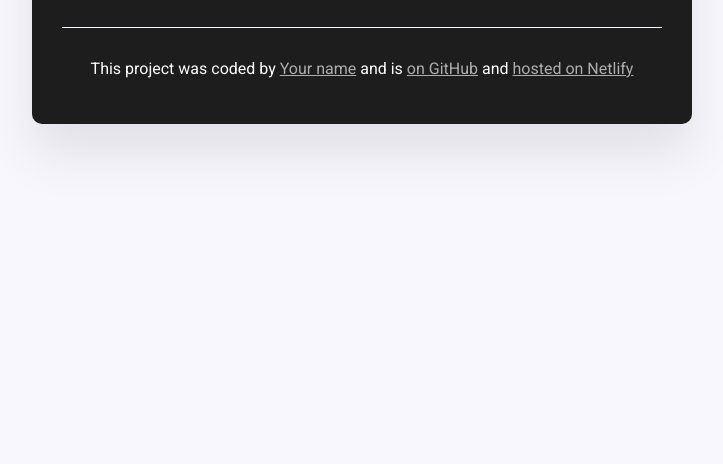
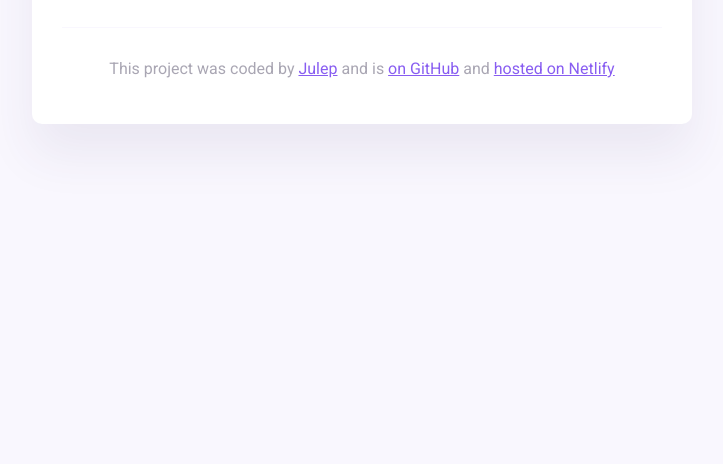
Before and after one commit to julepdesign/weather-app, a website: page index.html in a window 1280 px wide. Shown: the part 336-800 px from the top of the page, without its empty margins (278-1001 px from the left). Drawn offline with nearby package versions, Linux system fonts and the light colour scheme; files that its build step writes are made by us from their sources.

Commit message:
update links footer

```diff
--- a/index.html
+++ b/index.html
@@ -47,9 +47,20 @@
       <footer>
         <p>
           This project was coded by
-          <a href="#" target="_blank">Your name</a> and is
-          <a href="#" target="_blank"> on GitHub</a> and
-          <a href="#" target="_blank">hosted on Netlify</a>
+          <a href="https://github.com/julepdesign" target="_blank">Julep</a> and
+          is
+          <a
+            href="https://github.com/julepdesign?tab=repositories"
+            target="_blank"
+          >
+            on GitHub</a
+          >
+          and
+          <a
+            href="https://elaborate-croissant-fedc48.netlify.app/"
+            target="_blank"
+            >hosted on Netlify</a
+          >
         </p>
       </footer>
     </div>
--- a/styles.css
+++ b/styles.css
@@ -4,16 +4,16 @@ body {
 }
 
 a {
-  color: #aeaeae;
+  color: #885df1;
 }
 
 .weather-app {
-  background: #1d1d1d;
+  background: white;
   max-width: 600px;
   margin: 60px auto;
   padding: 30px;
   border-radius: 10px;
-  box-shadow: 0 30px 50px rgba(30, 29, 32, 0.1);
+  box-shadow: 0 30px 50px rgba(65, 50, 100, 0.08);
 }
 
 header {
@@ -34,8 +34,8 @@ header {
 .search-button {
   margin-left: 5px;
   font-size: 16px;
-  background-color: #a2ff00;
-  color: #1d1d1d;
+  background-color: #885df1;
+  color: white;
   border: none;
   padding: 20px;
   line-height: 1;
@@ -51,7 +51,6 @@ main {
 }
 
 .current-weather {
-  color: #a2ff00;
   display: flex;
   justify-content: space-between;
 }
@@ -62,14 +61,14 @@ main {
   margin: 0;
 }
 .current-details {
-  color: white;
+  color: rgba(39, 33, 66, 0.4);
   font-size: 16px;
   font-weight: 400;
   line-height: 24px;
 }
 
 .current-details strong {
-  color: #003cff;
+  color: #f65282;
 }
 
 .current-temperature-icon {
@@ -95,5 +94,5 @@ footer {
   text-align: center;
   padding-top: 15px;
 
-  color: white;
+  color: rgba(39, 33, 66, 0.4);
 }
```
